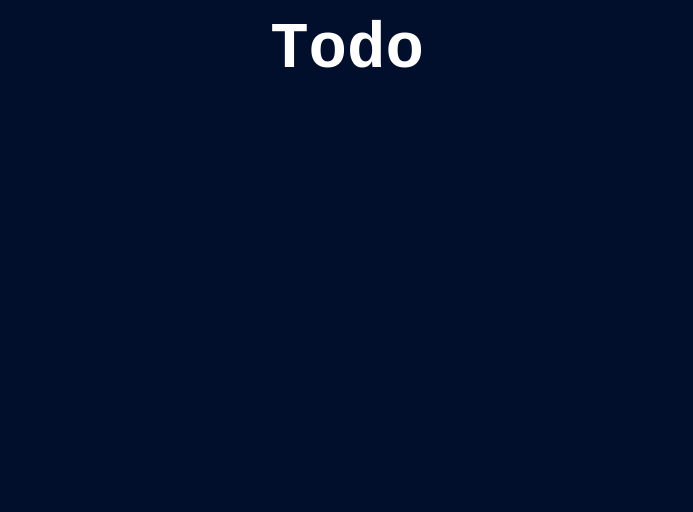
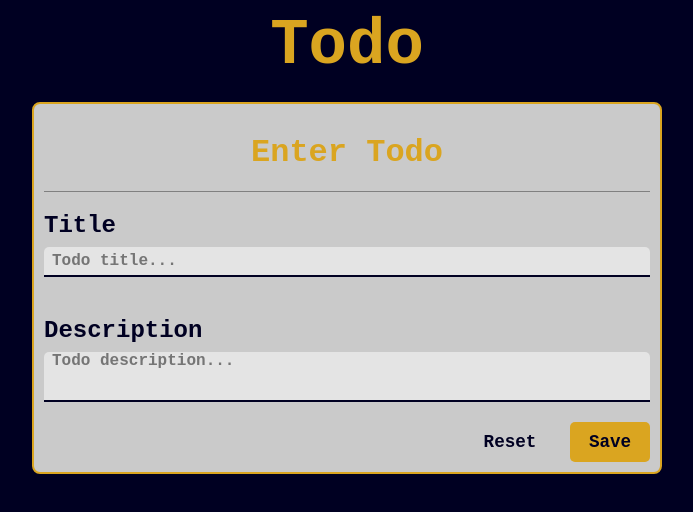
Before and after one commit to Afrag61/Todo, a React app: page / in a window 1280 px wide. Shown: the top 512 px of the page, without its empty margins (293-986 px from the left). Built offline with nearby package versions, Linux system fonts and the light colour scheme; data requests are answered from the project's data file; the HTML template or start-up script is replaced by a standard one.

Commit message:
Styled Form & inputs

```diff
--- a/backend/db.json
+++ b/backend/db.json
@@ -1,53 +1,5 @@
 {
   "todos": [
-    {
-      "id": 1737134079200,
-      "title": "New Todo From Fetch",
-      "description": "This is a new Todo from fetch API call",
-      "isChecked": false,
-      "dueDateTime": "",
-      "todos": []
-    },
-    {
-      "id": 1737134069206,
-      "title": "New Todo From Fetch",
-      "description": "This is a new Todo from fetch API call"
-    },
-    {
-      "id": 1737134052076,
-      "title": "New Todo From Fetch",
-      "description": "This is a new Todo from fetch API call"
-    },
-    {
-      "id": 1737133999462,
-      "title": "New Todo From Fetch",
-      "description": "This is a new Todo from fetch API call"
-    },
-    {
-      "id": 1737133950856,
-      "title": "New Todo From Fetch",
-      "description": "This is a new Todo from fetch API call"
-    },
-    {
-      "id": 1737133903366,
-      "title": "New Todo From Fetch",
-      "description": "This is a new Todo from fetch API call"
-    },
-    {
-      "id": 1737133857501,
-      "title": "New Todo From Fetch",
-      "description": "This is a new Todo from fetch API call"
-    },
-    {
-      "id": 1737133834067,
-      "title": "New Todo From Fetch",
-      "description": "This is a new Todo from fetch API call"
-    },
-    {
-      "id": 1737133712473,
-      "title": "New Todo From Fetch",
-      "description": "This is a new Todo from fetch API call"
-    },
     {
       "id": 1,
       "title": "New Todo",
--- a/package.json
+++ b/package.json
@@ -10,8 +10,8 @@
     "preview": "vite preview"
   },
   "dependencies": {
-    "react": "^18.3.1",
-    "react-dom": "^18.3.1"
+    "react": "^19.1.0-canary-d46b04a2-20250117",
+    "react-dom": "^19.1.0-canary-d46b04a2-20250117"
   },
   "devDependencies": {
     "@eslint/js": "^9.17.0",
--- a/src/App.jsx
+++ b/src/App.jsx
@@ -1,5 +1,5 @@
 import Header from "./components/Header.jsx";
-// import Form from "./components/Form.jsx";
+import Form from "./components/Form.jsx";
 
 const App = () => {
   const testFetch = async () => {
@@ -23,7 +23,7 @@ const App = () => {
   return (
     <>
       <Header />
-      {/* <Form /> */}
+      <Form />
     </>
   )
 };
--- a/src/components/Form.jsx
+++ b/src/components/Form.jsx
@@ -1,11 +1,96 @@
-import Input from "./Input";
+import { useActionState } from "react";
+import { isEmpty, minLength, isNotBetween } from "./../validation.js";
 
 const Form = () => {
+  function handleAction(PrevFormState, formData) {
+    const title = formData.get("title");
+    const description = formData.get("description");
+    let errors = [];
+
+    if (isEmpty(title)) {
+      errors.push("You must provide todo title.");
+    }
+
+    if (minLength(title)) {
+      errors.push("Todo title must be at least five characters long.");
+    }
+
+    if (isEmpty(description)) {
+      errors.push("You must provide todo description.");
+    }
+
+    if (isNotBetween(description)) {
+      errors.push(
+        "Todo description must be between 10 and 300 characters long."
+      );
+    }
+
+    if (errors.length > 0) {
+      return {
+        errors,
+        enteredValues: {
+          title,
+          description,
+        },
+      };
+    }
+
+    // TODO: Post values to backend
+
+    if (errors.length === 0) {
+        return {
+          errors: false
+        };
+      }
+  }
+
+  const [formState, formAction, pending] = useActionState(handleAction, {
+    errors: false,
+  });
+
+  const errorStyle = formState.errors && "error";
+
   return (
-    <div className="form-container">
-      <form className="form">
-        <Input id="title" labelText="Title:" name="title" />
-        <Input />
+    <div className={`form-container ${errorStyle}`}>
+      <h1>Enter Todo</h1>
+      <form action={formAction}>
+        <div className="input-container">
+          <label htmlFor="title">Title</label>
+          <input
+            className={`input`}
+            type="text"
+            id="title"
+            name="title"
+            placeholder="Todo title..."
+            defaultValue={formState.enteredValues?.title}
+          />
+        </div>
+        <div className="textarea-container">
+          <label htmlFor="description">Description</label>
+          <textarea
+            className={`textarea`}
+            type="text"
+            id="description"
+            name="description"
+            placeholder="Todo description..."
+            defaultValue={formState.enteredValues?.description}
+          />
+        </div>
+        {formState.errors && (
+          <ul className="errors">
+            {formState.errors.map((error) => (
+              <li key={error}>{error}</li>
+            ))}
+          </ul>
+        )}
+        <div className="button-container">
+          <button className="save" type="submit" disabled={pending}>
+            Save
+          </button>
+          <button className="reset" type="reset" disabled={pending}>
+            Reset
+          </button>
+        </div>
       </form>
     </div>
   );
--- a/src/components/Header.jsx
+++ b/src/components/Header.jsx
@@ -1,8 +1,10 @@
 const Header = () => {
   return (
-    <div className="header-container">
+    <header>
+      <div className="header-container">
         <h1>Todo</h1>
-    </div>
+      </div>
+    </header>
   );
 };
 
--- a/src/index.css
+++ b/src/index.css
@@ -1,67 +1,186 @@
+*{
+    box-sizing: border-box;
+    font-family: 'Courier New', Courier, monospace;
+}
+
 html{
     width: 100%;
     height: 100%;
-    background-color: rgb(1, 14, 44);
-    color: white;
+    font-family: 'Courier New', Courier, monospace;
+    background-color: #000022;
+    color: goldenrod;
+    font-size: 16px;
 }
 
 body{
+    /* padding: 10px; */
+    margin: 0;
     width: 100%;
     height: 100%;
-    margin: 0;
 }
 
 #root{
+    padding: 10px;
+    margin: 0;
     width: 100%;
     height: 100%;
-    display: flex;
-    flex-flow: column nowrap;
-    align-items: center;
-
 }
 
 .header-container{
-    display: flex;
-    flex-flow: row;
-    align-items: center;
-    justify-content: center;
-    width: 100%;
-    height: 100px;
+    margin-bottom: 20px;
 }
 
 .header-container h1{
+    margin: 0;
+    text-align: center;
     font-size: 4rem;
-    font-family: 'Courier New', Courier, monospace;
-    margin: 0;
 }
 
-/*
+.form-container{
+    display: flex;
+    flex-direction: column;
+    justify-self: center;
+    align-items: center;
+    background-color: #cacaca;
+    width: 50%;
+    border-radius: 8px;
+    padding: 10px;
+    border: 2px solid goldenrod;
+}
 
-.form{
-    margin-top: 20px;
+.form-container h1{
     display: flex;
-    flex-flow: column nowrap;
-    align-items: center;
-    background-color: #d3d3d3;
-    color: black;
-    height: 300px;
-    width: 60%;
-    border-radius: 8px;
+    flex-direction: row;
+    justify-content: center;
+    width: 100%;
+    margin: 0 0 20px 0;
+    padding: 20px 0;
+    border-bottom: 1px solid gray;
+}
 
+.form-container form{
+    width: 100%;
+    display: flex;
+    flex-direction: column;
+    /* gap: 40px; */
 }
 
 .input-container{
+    width: 100%;
     display: flex;
-    flex-flow: row nowrap;
-    align-items: center;
-    gap: 10px;
+    flex-direction: column;
+    gap: 8px;
+    margin-bottom: 40px;
 }
 
-.input-container label {
-    align-items: center;
-    justify-self: flex-start;
+.input-container label{
+    font-size: 1.5rem;
+    font-weight: bold;
+    color: #000022;
 }
 
-.input-container input{
+.input{
+    border: 0;
+    border-bottom: 2px solid #000022;
+    outline: none;
+    height: 30px;
+    font-weight: bold;
+    font-size: 1rem;
+    border-top-left-radius: 5px;
+    border-top-right-radius: 5px;
+    padding: 0 8px;
+    background-color: #e4e4e4;
+}
 
-} */
+.input:focus{
+    border-color: gold;
+    /* background-color: #cccccc; */
+}
+
+.textarea-container{
+    width: 100%;
+    display: flex;
+    flex-direction: column;
+    gap: 8px;
+    margin-bottom: 20px;
+}
+
+.textarea-container label{
+    font-size: 1.5rem;
+    font-weight: bold;
+    color: #000022;
+}
+
+
+.textarea{
+    border: 0;
+    border-bottom: 2px solid #000022;
+    outline: none;
+    height: 30px;
+    font-weight: bold;
+    font-size: 1rem;
+    border-top-left-radius: 5px;
+    border-top-right-radius: 5px;
+    padding: 0 8px;
+    background-color: #e4e4e4;
+    resize: none;
+    height: 50px;
+}
+
+.textarea:focus{
+    border-color: gold;
+    /* background-color: #cccccc; */
+}
+
+.button-container{
+    display: flex;
+    flex-direction: row-reverse;
+    gap: 20px;
+}
+
+.button-container button{
+    width: 80px;
+    height: 40px;
+    font-size: 1.1rem;
+    font-weight: bold;
+    border: 0;
+    border-radius: 5px;
+    color: #000022;
+}
+
+.save{
+    background-color: goldenrod;
+}
+
+.save:hover{
+    cursor: pointer;
+    background-color: gold;
+}
+
+.reset{
+    background-color: transparent;
+}
+
+.reset:hover{
+    cursor: pointer;
+    text-decoration: underline;
+}
+
+.errors{
+    display: flex;
+    flex-direction: column;
+    margin: 0;
+    margin-bottom: 20px;
+    padding: 0;
+}
+
+.errors li{
+    list-style: inside square;
+    margin: 2px;
+    font-weight: bold;
+    color: #e20000;
+}
+
+.error{
+    border-color: #e20000;
+}
--- /dev/null
+++ b/src/validation.js
@@ -0,0 +1,11 @@
+export const isEmpty = (value) => {
+    return value.trim().length === 0
+}
+
+export const minLength = (value) => {
+    return value.trim().length < 5
+}
+
+export const isNotBetween = (value) => {
+    return value.trim().length < 10 || value.trim().length > 300
+}
```
Also changed, not shown: src/components/Input.jsx (deleted, +0 -10 lines), 1 other file (tests, documents, lock files or other folders).
